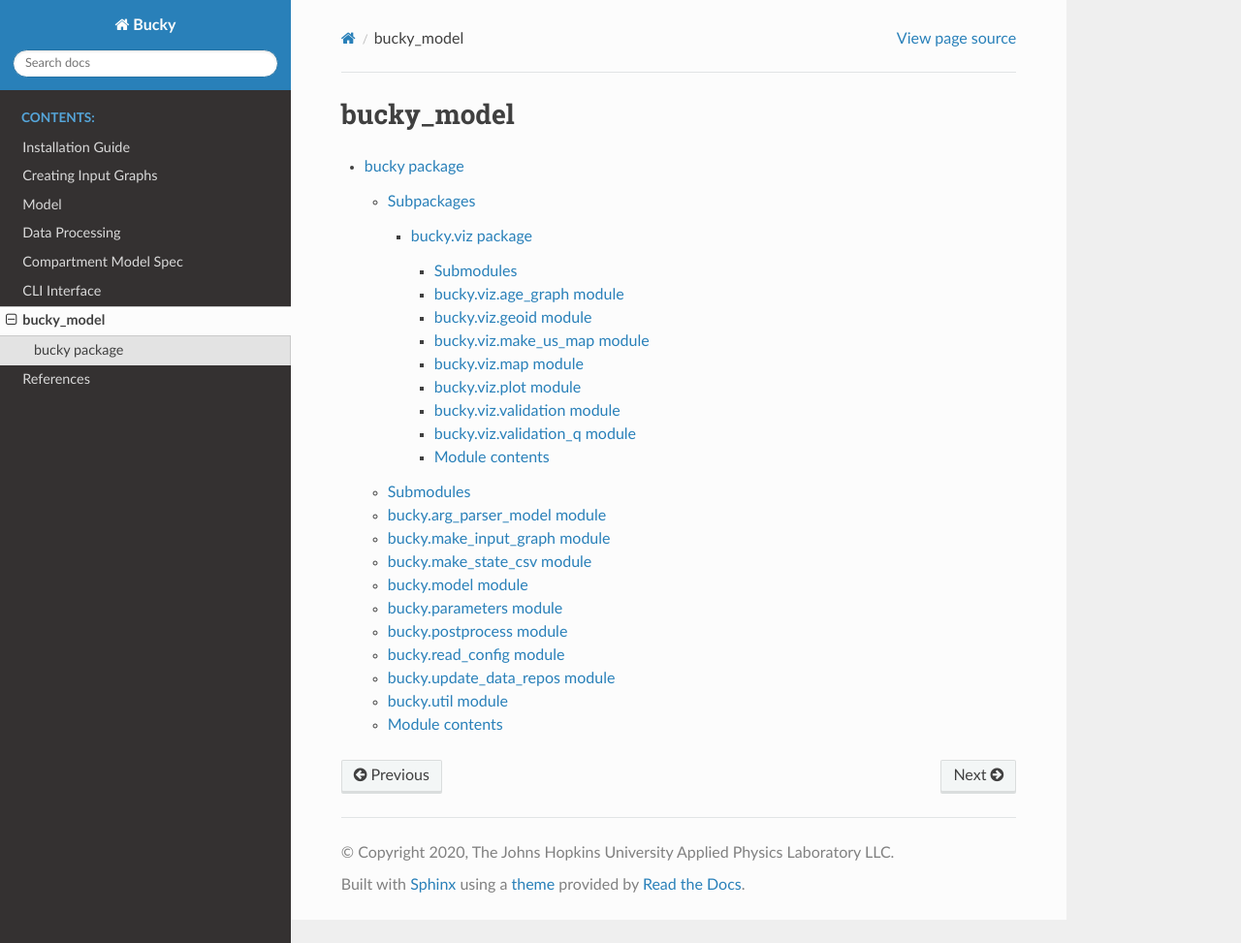
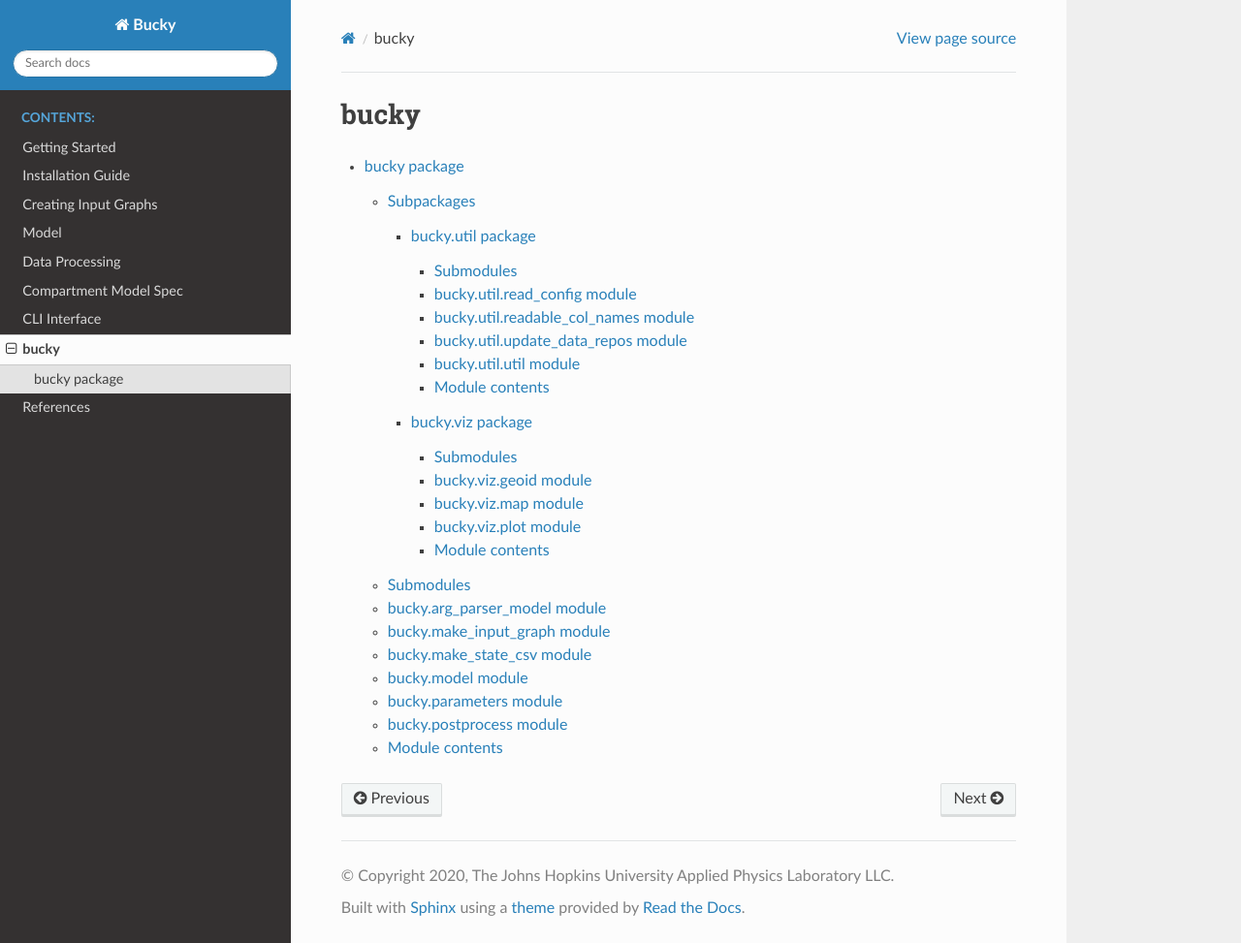
Before and after one commit to mattkinsey/bucky, a Sphinx documentation site: the page built from docs/source/modules.rst, in a window 1280 px wide and 973 px high. Shown: the whole window at 97% size. Built offline with Sphinx 7.4.7 and the Read the Docs theme 2.0.0, drawn with Linux system fonts in a browser that asks for light colours.

Commit message:
regen apidocs for sphinx now that all the code is in place

```diff
--- a/docs/docs/source/modules.rst
+++ /dev/null
@@ -1,5 +0,0 @@
-docs
-====
-
-.. toctree::
-   :maxdepth: 4
--- /dev/null
+++ b/docs/source/bucky.util.rst
@@ -0,0 +1,45 @@
+bucky.util package
+==================
+
+Submodules
+----------
+
+bucky.util.read\_config module
+------------------------------
+
+.. automodule:: bucky.util.read_config
+   :members:
+   :undoc-members:
+   :show-inheritance:
+
+bucky.util.readable\_col\_names module
+--------------------------------------
+
+.. automodule:: bucky.util.readable_col_names
+   :members:
+   :undoc-members:
+   :show-inheritance:
+
+bucky.util.update\_data\_repos module
+-------------------------------------
+
+.. automodule:: bucky.util.update_data_repos
+   :members:
+   :undoc-members:
+   :show-inheritance:
+
+bucky.util.util module
+----------------------
+
+.. automodule:: bucky.util.util
+   :members:
+   :undoc-members:
+   :show-inheritance:
+
+Module contents
+---------------
+
+.. automodule:: bucky.util
+   :members:
+   :undoc-members:
+   :show-inheritance:
--- a/docs/source/bucky.viz.rst
+++ b/docs/source/bucky.viz.rst
@@ -4,26 +4,10 @@ bucky.viz package
 Submodules
 ----------
 
-bucky.viz.age\_graph module
----------------------------
-
-.. automodule:: bucky.viz.age_graph
-   :members:
-   :undoc-members:
-   :show-inheritance:
-
 bucky.viz.geoid module
 ----------------------
 
 .. automodule:: bucky.viz.geoid
-   :members:
-   :undoc-members:
-   :show-inheritance:
-
-bucky.viz.make\_us\_map module
-------------------------------
-
-.. automodule:: bucky.viz.make_us_map
    :members:
    :undoc-members:
    :show-inheritance:
@@ -44,22 +28,6 @@ bucky.viz.plot module
    :undoc-members:
    :show-inheritance:
 
-bucky.viz.validation module
----------------------------
-
-.. automodule:: bucky.viz.validation
-   :members:
-   :undoc-members:
-   :show-inheritance:
-
-bucky.viz.validation\_q module
-------------------------------
-
-.. automodule:: bucky.viz.validation_q
-   :members:
-   :undoc-members:
-   :show-inheritance:
-
 Module contents
 ---------------
 
--- a/docs/source/index.rst
+++ b/docs/source/index.rst
@@ -10,6 +10,7 @@ Welcome to Bucky's documentation!
    :maxdepth: 2
    :caption: Contents:
 
+   getting_started
    install
    usage
    compartment_model
--- a/docs/source/modules.rst
+++ b/docs/source/modules.rst
@@ -1,5 +1,5 @@
-bucky_model
-===========
+bucky
+=====
 
 .. toctree::
    :maxdepth: 4
```
Also changed, not shown: docs/source/bucky.rst (+1 -24 lines).
